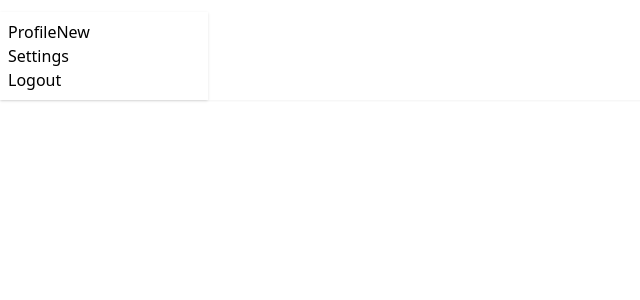
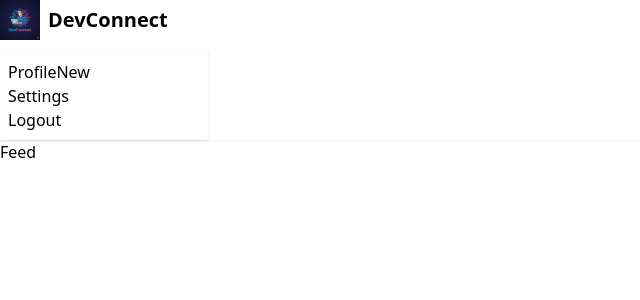
Before and after one commit to Kananpanjwani54/devtinderweb, a React (Vite) app: page / in a window 1280 px wide. Shown: the top 300 px of the page, without its empty margins (0-640 px from the left). Built offline with nearby package versions, Linux system fonts and the light colour scheme.

Commit message:
added Logo

```diff
--- a/src/App.jsx
+++ b/src/App.jsx
@@ -4,6 +4,7 @@ import Profile from "./pages/profile";
 import BodyContainer from "./components/BodyContainer";
 import appStore from "./utils/appStore";
 import { Provider } from "react-redux";
+import Feed from "./pages/Feed";
 
 function App() {
   return (
@@ -11,6 +12,7 @@ function App() {
     <BrowserRouter basename="/">
       <Routes>
         <Route path="/" element={<BodyContainer />}>
+        <Route path="/" element={<Feed />}/>
           <Route path="/login" element={<Login />} />
           {/* notice no leading slash */}
           <Route path="/profile" element={<Profile />} />
--- a/src/components/NavBar.jsx
+++ b/src/components/NavBar.jsx
@@ -1,32 +1,30 @@
+import { useSelector } from "react-redux";
 
-import { useSelector } from "react-redux";
 const NavBar = () => {
-  // subscrieb to store->fetching data from store
+  const user = useSelector((store) => store.user);
 
-  const user=useSelector((store)=> store.user);
-  console.log(user);
   return (
 <div className="navbar bg-base-100 shadow-sm">
+  {/* This div is now a flex container */}
   <div className="flex-1">
-        <a className="btn btn-ghost text-xl"></a>
+    <a href="/" className="flex items-center gap-2">
+      <img src="/logo.png" alt="Logo" className="h-10 w-auto" />
+      <h2 className="text-xl font-bold">DevConnect</h2>
+    </a>
   </div>
+
       <div className="flex gap-2">
         <div className="dropdown dropdown-end flex">
           {user && <p className="px-4">Welcome, {user.firstName}</p>}
-          <div
-            tabIndex={0}
-            role="button"
-            className="btn btn-ghost btn-circle avatar"
-          >
+
+          <div tabIndex={0} role="button" className="btn btn-ghost btn-circle avatar">
             {user && (
               <div className="w-10 rounded-full">
-              <img
-                alt="Photo User"
-                src={user.profilePic}
-              />
+                <img alt="Photo User" src={user.profilePic} />
               </div>
             )}
           </div>
+
           <ul
             tabIndex={0}
             className="menu menu-sm dropdown-content bg-base-100 rounded-box z-1 mt-3 w-52 p-2 shadow"
--- /dev/null
+++ b/src/pages/Feed.jsx
@@ -0,0 +1,7 @@
+const Feed = () => {
+  return (
+    <div>Feed</div>
+  )
+}
+
+export default Feed;
```
Also changed, not shown: public/logo.png (added). Lines whose indentation alone changed are shown as unchanged.
